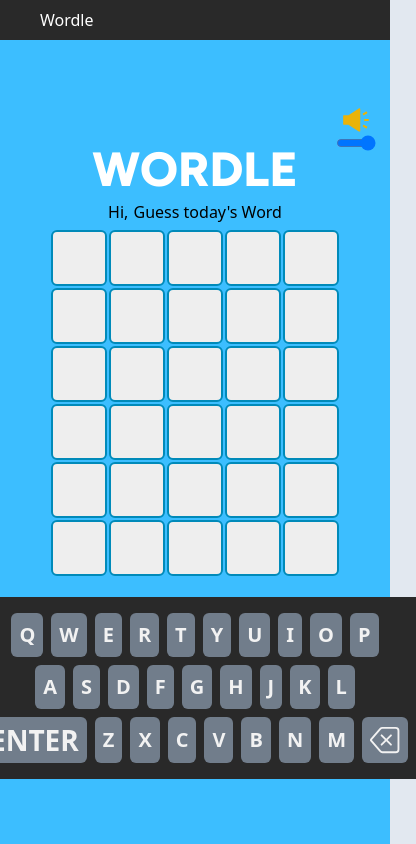
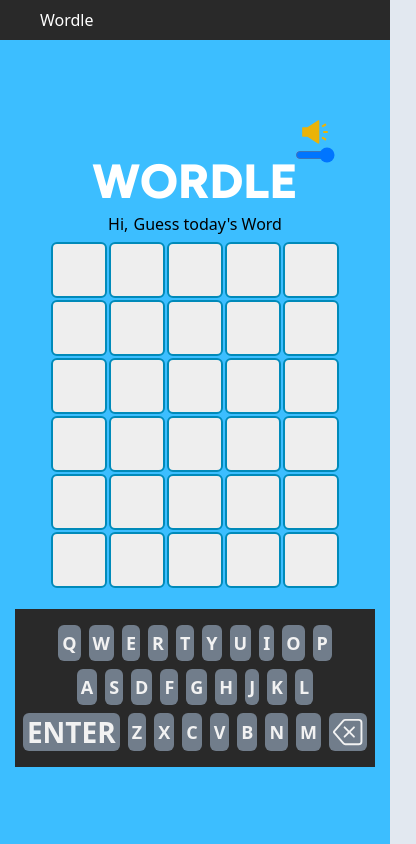
Before and after one commit to LalitPro/Wordle, a React (Vite) app: page /game in a window 390 px wide. Shown: the whole page, 416 px wide, since content can reach past the window. Built offline with nearby package versions, Linux system fonts and the light colour scheme.

Commit message:
mb resop

```diff
--- a/src/keyboard/keyboard.jsx
+++ b/src/keyboard/keyboard.jsx
@@ -17,7 +17,7 @@
 
 export const Keyboard = () => {
   return (
-    <div className="flex flex-col items-center px-1 py-3 bg-backblack">
+    <div className="flex flex-col items-center w-full px-1 py-3 bg-backblack">
       <div className="flex">
         <LetterSetKey letters={topLetters} />
       </div>
--- a/src/keyboard/keyboardKey.jsx
+++ b/src/keyboard/keyboardKey.jsx
@@ -39,7 +39,7 @@
         playClickSound(); // Play sound on click
         props.onClick && props.onClick(e); // Call the original onClick handler, if provided
       }}
-      className="key px-2 py-2 m-1 text-xl hover:bg-deepgray font-semibold text-center border-0 rounded-md sm:p-4 sm:m-0.5 md:p-6 md:m-1 xl:text-2xl xl:p-5 text-lightwhite bg-littlegray keyboard-key"
+      className="key px-1 xs:px-2 xs:py-2 py-1 m-1 text-lg sm:text-xl hover:bg-deepgray font-semibold text-center border-0 rounded-md sm:p-4 sm:m-0.5 md:p-6 md:m-1 xl:text-2xl xl:p-5 text-lightwhite bg-littlegray keyboard-key"
     >
       {children}
     </button>
--- a/tailwind.config.js
+++ b/tailwind.config.js
@@ -3,6 +3,10 @@
   content: ["./index.html", "./src/**/*.{js,jsx}"],
   theme: {
     extend: {
+      screens: {
+        xs: "420px",
+      },
+
       colors: {
         lightwhite: "#f2f2f2",
         lightgrayed: "#717d8b",
```
